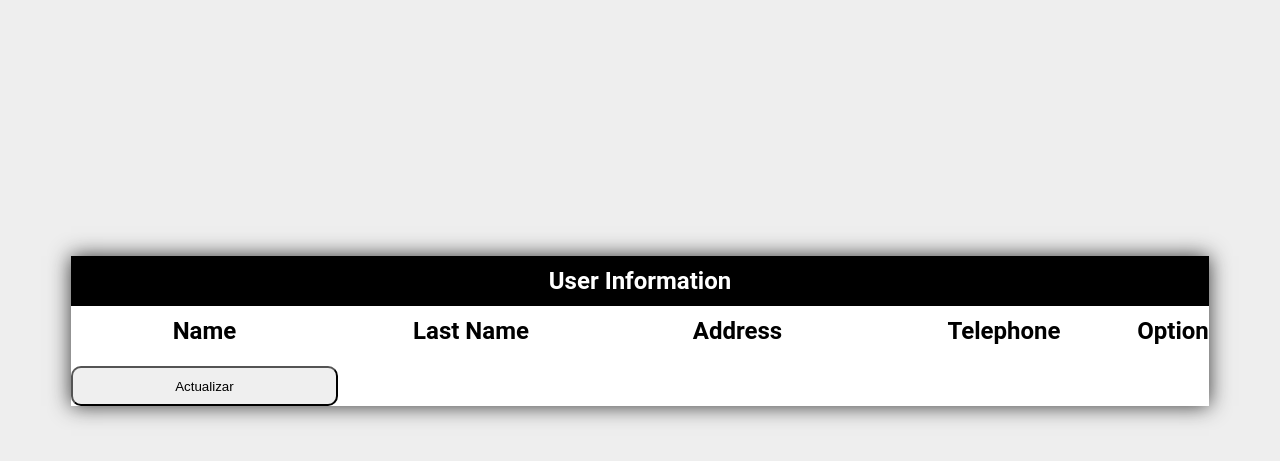
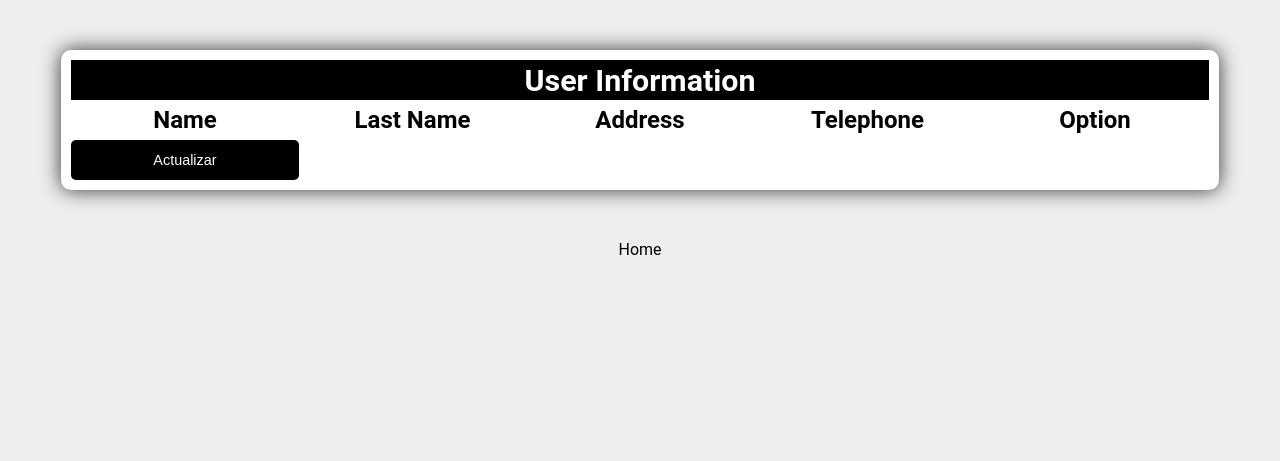
Before and after one commit to JhonathanMusa/php_simple_crud, a PHP site: page /modifyForm.php?id=1 in a window 1280 px wide. Shown: the top 461 px of the page. Run offline with PHP 8.4, Linux system fonts and the light colour scheme; data that the repository does not hold is empty.

Commit message:
second commit

```diff
--- a/index.php
+++ b/index.php
@@ -7,13 +7,12 @@
     <link rel="stylesheet" href="style.css">
   </head>
   <body>
-    <div class="container-page">
-      <h1 class="container_title">Welcome</h1>
+      <h1 class="page-index" >Welcome</h1>
       <nav class="nav_page">
         <ul>
           <li class="item_list"><a href="insertForm.php">Insert </a></li>
           <li class="item_list"><a href="viewForm.php">View  </a></li>
-          <li class="item_list"><a href="modifyForm.php">Modify </a></li>
+          <li class="item_list"><a href="update.php">Modify </a></li>
         </ul>
       </nav>
     </div>
--- a/modifyForm.php
+++ b/modifyForm.php
@@ -2,7 +2,7 @@
 
 require_once "config.php";
 $id = $_GET['id'];
-$users = "SELECT * FROM users  WHERE user_id = '$id'";
+$users = "SELECT * FROM users  WHERE id_user = '$id'";
 
 ?>
 
@@ -16,7 +16,7 @@ $users = "SELECT * FROM users  WHERE user_id = '$id'";
 </head>
 <body>
 
-<form class="container-table container-table-edit" action="actionUpdate.php" method="post">
+<form class="container-page container-page-edit" action="actionUpdate.php" method="post">
       <div class="table_title table_title-edit ">User Information</div>
       <div class="table_header">Name</div>
       <div class="table_header">Last Name</div>
@@ -28,14 +28,15 @@ $users = "SELECT * FROM users  WHERE user_id = '$id'";
 while ($row = $result->fetch_assoc()) {
     ?>
 
-        <input type="hidden" class="table_item" value="<?php echo $row['name'] ?>" name="id">
+        <input type="hidden" class="table_item" value="<?php echo $row['id_user'] ?>" name="id">
         <input typwe="text" class="table_item" value="<?php echo $row['name'] ?>" name="name">
         <input typwe="text" class="table_item" value="<?php echo $row['lastName'] ?>" name="lname">
         <input typwe="text" class="table_item" value="<?php echo $row['address'] ?>" name="address">
         <input typwe="number" class="table_item" value="<?php echo $row['telephone'] ?>" name="telephone">
         <?php }
 $result->free();?>
-<input type="submit" value="Actualizar" class="container_submit container_submit-actualziar">
+<input type="submit" value="Actualizar" class="container_submit container_submit-edit">
     </form>
+    <a class="link_home" href="index.php">Home</a>
 </body>
 </html>
--- a/style.css
+++ b/style.css
@@ -1,13 +1,167 @@
 body {
   background: #eee;
+  font-family: "Roboto", sans-serif;
   text-align: center;
-  /* font-family: monospace; */
-  font-family: "Roboto", sans-serif;
-  margin-top: 20%;
-  font-size: 20px;
 }
 
+/* INDEX */
+
+.page-index {
+  margin-top: 20%;
+  font-size: 40px;
+}
+
+/* """""""""" */
+
 .container-page {
+  width: 80%;
+  background: white;
+  margin: 50px auto;
+  box-shadow: 0 0 20px #333;
+
+  display: grid;
+  grid-template-columns: (repeat(4, 1fr));
+
+  grid-row: 50px;
+
+  position: relative;
+  border-radius: 10px;
+}
+
+/* VIEW */
+
+.container-view-page {
+  width: 100%;
+  background: white;
+  margin: 50px auto;
+  box-shadow: 0 0 20px #333;
+
+  display: grid;
+  grid-template-columns: (repeat(4, 1fr));
+
+  grid-row: 50px;
+
+  position: relative;
+  border-radius: 10px;
+}
+
+.table_title {
+  grid-column-start: 1;
+  grid-column-end: 5;
+
+  background: #000000;
+  color: white;
+  display: flex;
+  justify-content: center;
+  align-items: center;
+  font-weight: bold;
+  font-size: 1.9em;
+}
+
+.table_header,
+.table_item {
+  display: flex;
+  justify-content: center;
+  align-items: center;
+}
+
+.table_header {
+  font-weight: bold;
+  font-size: 1.5em;
+}
+
+.table_item {
+  padding: 10px;
+  font-size: 1.2em;
+}
+
+/* INSERT */
+
+.container-page {
+  width: 40%;
+  margin: 50px auto;
+  padding: 10px;
+}
+
+.container_title {
+  margin: 0;
+  padding: 10px;
+  background: #000000;
+  color: white;
+  font-size: 1.9em;
+  text-align: center;
+}
+
+.container_input {
+  width: 60%;
+  margin-top: 10px;
+  margin-right: 10px;
+  margin-bottom: 10px;
+  font-size: 1em;
+  padding: 5px;
+  border-radius: 5px;
+}
+
+.container_submit {
+  background: #000000;
+  color: white;
+  border: none;
+  padding: 10px;
+  margin: 15px auto;
+  width: 100px;
+  font-size: 1.1em;
+  cursor: pointer;
+  border-radius: 5px;
+}
+
+.link_home {
+  padding: 0;
+  margin: 0;
+  text-decoration: none;
+  color: #000000;
+}
+
+.link_home:hover {
+  color: red;
+}
+
+/* UPDATE */
+
+.title_edit {
+  position: absolute;
+  right: 7;
+  color: white;
+  text-decoration: none;
+  font-size: 0.7em;
+}
+
+.title_edit:hover {
+  text-decoration: underline;
+}
+
+.container-page-edit {
+  grid-template-columns: repeat(5, 1fr);
+
+  width: 90%;
+  min-width: 60%;
+  grid-auto-rows: 40px;
+}
+
+.table_title-edit {
+  grid-column-start: 1;
+  grid-column-end: 6;
+}
+
+.table_input {
+  display: block;
+  padding-left: 10px;
+}
+
+.container_submit-edit {
+  background: #000000;
+  padding: 0;
+  margin: 0;
+  font-size: 0.9em;
   width: 100%;
 }
 
@@ -16,84 +170,12 @@ body {
   padding-right: 30px;
   margin: 0 auto;
 }
+
 .item_list a {
   text-decoration: none;
   color: #000000;
 }
+
 .item_list a:hover {
-  color: red;
+  color: rgb(240, 3, 3);
 }
-
-/*  Insert */
-.container-page-add {
-  display: grid;
-  justify-content: center;
-  align-items: center;
-}
-
-.container_input {
-  display: block;
-  padding-left: 10px;
-  border-radius: 5px;
-}
-
-.container_submit {
-  margin-top: 10px;
-  border-radius: 10px;
-}
-
-/* view */
-.container-table {
-  width: 90%;
-  background: white;
-  margin: 50px auto;
-  box-shadow: 0 0 20px #333;
-
-  /* GRID */
-  display: grid;
-  /* Representa el numero de columnas de varias formas */
-  /* grid-template-columns: 100px 100px 100px 100px; */
-  /* grid-template-columns: repeat(4, 25%); */
-  grid-template-columns: repeat(4, 1fr);
-
-  /* Representa el alto de cada fila */
-  grid-auto-rows: 50px;
-
-  position: relative;
-}
-
-.table_title {
-  /* para determinar el ancho de una fila en especifico */
-  grid-column-start: 1;
-  grid-column-end: 5;
-
-  background: #000000;
-  color: white;
-  display: flex;
-  justify-content: center; /* alineacion horizontal */
-  align-items: center; /* alineacion vertical */
-  font-weight: bold;
-  font-size: 1.2em;
-}
-
-.table_header,
-.table_item {
-  display: flex;
-  justify-content: center; /* alineacion horizontal */
-  align-items: center; /* alineacion vertical */
-}
-
-.table_header {
-  font-weight: bold;
-  font-size: 1.2em;
-}
-
-.table_item {
-  padding: 10px;
-  font-size: 1.2em;
-}
-
-.table_title-edit{
-  grid-column-start: 1;
-  grid-column-end: 6;
-}
--- a/viewForm.php
+++ b/viewForm.php
@@ -14,7 +14,7 @@ $users = "SELECT * FROM users";
     <link rel="stylesheet" href="style.css">
 </head>
 <body>
-<div class="container-table">
+<div class="container-view-page">
       <div class="table_title">User Information</div>
       <div class="table_header">Name</div>
       <div class="table_header">Last Name</div>
@@ -32,5 +32,6 @@ while ($row = $result->fetch_assoc()) {
         <?php }
 $result->free();?>
     </div>
+    <a class="link_home" href="index.php">Home</a>
 </body>
 </html>
```
Also changed, not shown: actionUpdate.php (+21 -0 lines), insertForm.php (+11 -10 lines), update.php (+6 -4 lines).
